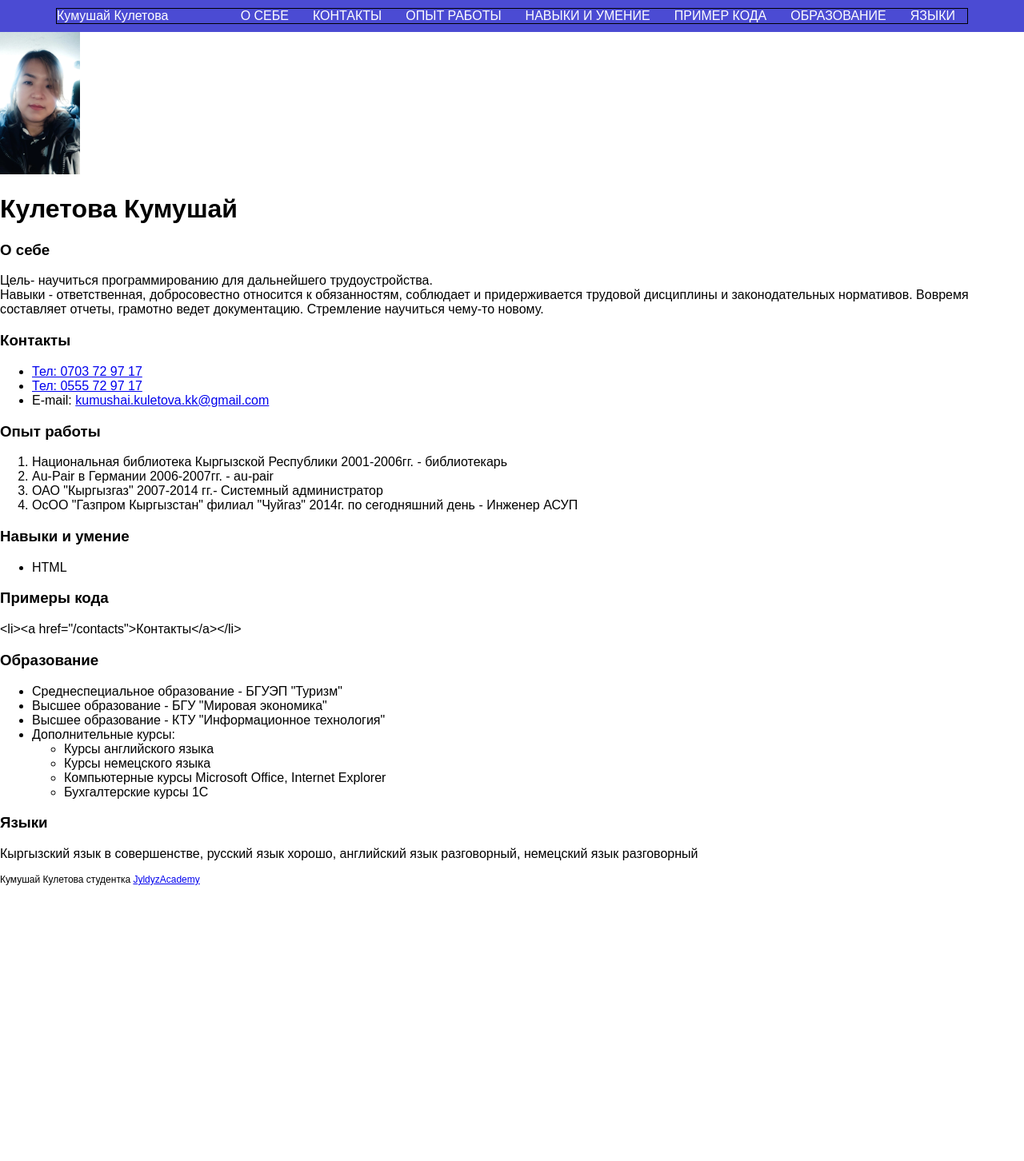
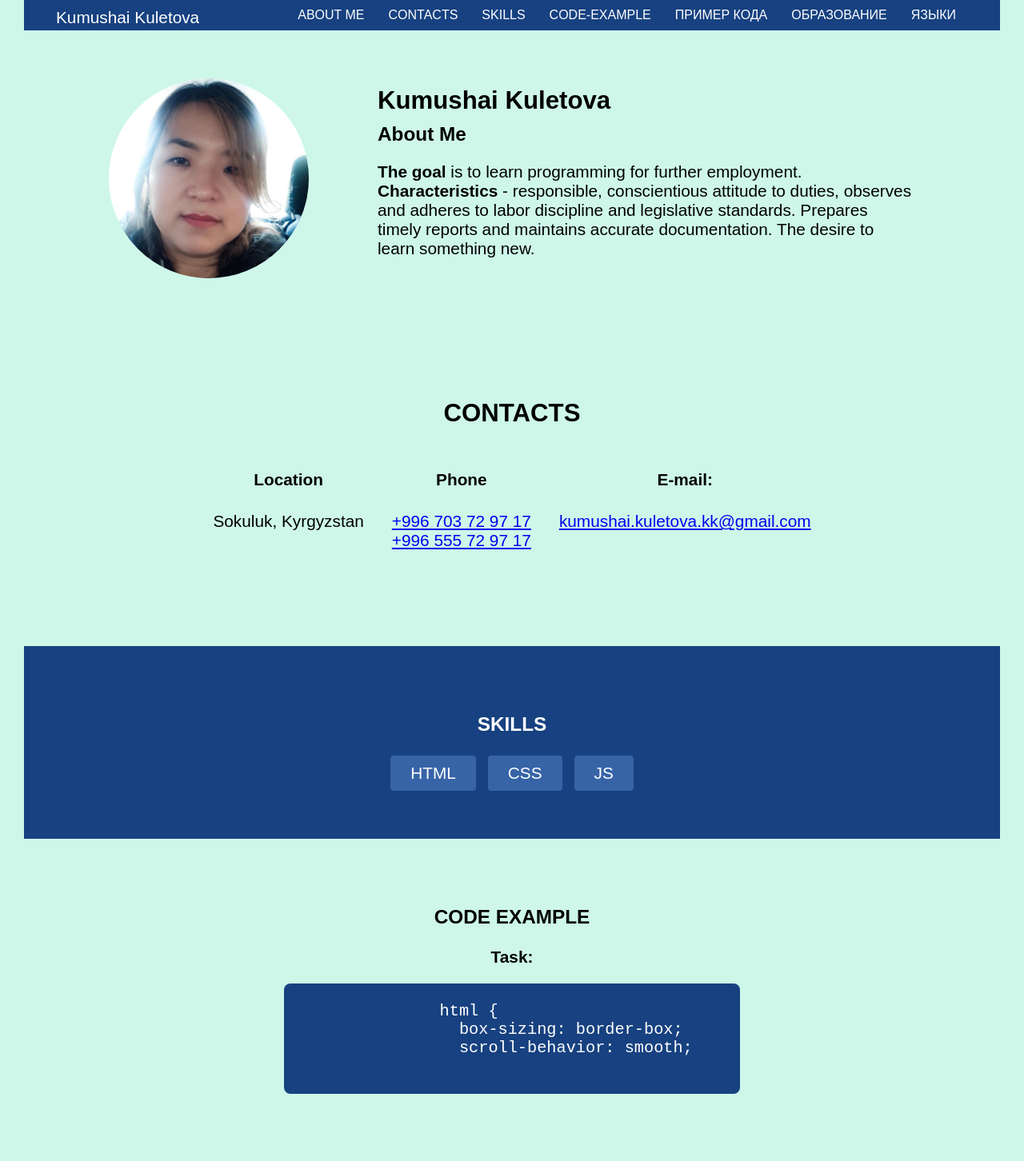
Before and after one commit to KumushaiKuletova/Portfolio, a plain HTML site: page index.html in a window 1280 px wide. Shown: the top 1452 px of the page at 80% size. Before the commit the page ends 1119 px from the top, so only its background shows below. Drawn offline with Linux system fonts and the light colour scheme.

Commit message:
Add: intro, contacts, skills, code, KK.jpg

```diff
--- a/css/style.css
+++ b/css/style.css
@@ -1,5 +1,12 @@
+:root {
+  --accent: #174180;
+  --accent-light: #3764a7;
+  --pure-white: #fff;
+}
+
 html {
   box-sizing: border-box;
+  scroll-behavior: smooth;
 }
 *,
 *:before,
@@ -7,13 +14,25 @@ html {
   box-sizing: inherit;
 }
 body {
+  margin: 0 auto;
+  width: 1220px;
   font-family: Arial, Helvetica, sans-serif;
-  margin: 0;
+  font-size: 1.3em;
+  background-color: rgb(206, 247, 233);
 }
 .container {
   width: 1140px;
-  border: 1px solid black;
   margin: 0 auto;
+}
+.section {
+  padding: 60px 0;
+}
+.section-title {
+  text-transform: uppercase;
+  text-align: center;
+}
+header {
+  margin: 0px auto;
 }
 header a {
   color: #fff;
@@ -25,7 +44,7 @@ header a {
 
 .header-nav {
   padding: 10px 0;
-  background-color: rgb(75, 75, 211);
+  background-color: var(--accent);
   color: #fff;
 }
 .menu {
@@ -44,3 +63,89 @@ header a {
   padding: 0 15px;
   font-size: 16px;
 }
+main {
+  margin: 0;
+  padding: 0;
+}
+.container2 {
+  margin: auto 50px;
+  padding: auto 30px;
+}
+.intro {
+  padding: 0;
+  margin: 60px 0;
+}
+.intro-inner {
+  display: flex;
+  justify-content: center;
+  align-items: center;
+}
+.intro-left {
+  width: 30%;
+}
+.intro-img {
+  background-image: cover;
+  width: 250px;
+  height: 250px;
+  border-radius: 50%;
+}
+.intro-right {
+  width: 60%;
+}
+.intro-right h1,
+.intro-right h3 {
+  margin: 0 0 10px;
+}
+.contacts {
+  margin-bottom: 60px;
+}
+.contacts ul {
+  display: flex;
+  justify-content: center;
+  gap: 35px;
+  margin: 0;
+  padding: 0;
+  list-style: none;
+}
+
+.contacts li {
+  text-align: center;
+}
+
+.skills {
+  padding: 60px 0;
+  color: var(--pure-white);
+  background-color: var(--accent);
+}
+.skills ul {
+  display: flex;
+  justify-content: center;
+  flex-wrap: wrap;
+  gap: 15px;
+  margin: 0;
+  padding: 0;
+  list-style: none;
+}
+.skills li {
+  padding: 10px 25px;
+  background-color: var(--accent-light);
+  border-radius: 4px;
+}
+.code-example {
+  text-align: center;
+}
+.code-example p {
+  font-style: italic;
+}
+.code-example b {
+  font-style: normal;
+}
+.code-example pre {
+  width: 50%;
+  margin: 0 auto;
+  text-align: left;
+  font-size: 1.2em;
+  background-color: var(--accent);
+  color: var(--pure-white);
+  border-radius: 8px;
+}
--- a/index.html
+++ b/index.html
@@ -11,19 +11,19 @@
     <header>
       <nav class="header-nav">
         <div class="container">
-          <a class="header-logo" href="">Кумушай Кулетова</a>
+          <a class="header-logo" href="">Kumushai Kuletova</a>
           <ul class="menu">
             <li class="menu-item">
-              <a class="menu-link" href="#Осебе">О себе</a>
+              <a class="menu-link" href="#About Me">About Me</a>
             </li>
             <li class="menu-item">
-              <a class="menu-link" href="#Контакты">Контакты</a>
+              <a class="menu-link" href="#contacts">Contacts</a>
             </li>
             <li class="menu-item">
-              <a class="menu-link" href="#Опыт">Опыт работы</a>
+              <a class="menu-link" href="#Skills">Skills</a>
             </li>
             <li class="menu-item">
-              <a class="menu-link" href="#Навыки">Навыки и умение</a>
+              <a class="menu-link" href="#code-example">Code-example</a>
             </li>
             <li class="menu-item">
               <a class="menu-link" href="#Пример">Пример кода</a>
@@ -37,37 +37,81 @@
           </ul>
         </div>
       </nav>
-      <img src="KK.png" alt="foto" width="100" />
     </header>
     <main>
-      <h1>Кулетова Кумушай</h1>
-      <section id="Осебе">
-        <h3>О себе</h3>
+      <section class="intro">
+        <div class="container2">
+          <div class="intro-inner">
+            <div class="intro-left">
+              <img class="intro-img" src="KK.jpg" alt="foto" />
+            </div>
+            <div id="About Me" class="intro-right">
+              <h1>Kumushai Kuletova</h1>
+              <h3>About Me</h3>
+              <div>
                 <p>
-          Цель- научиться программированию для дальнейшего трудоустройства.
+                  <b>The goal</b> is to learn programming for further employment.
                   <br />
-          Навыки - ответственная, добросовестно относится к обязанностям,
-          соблюдает и придерживается трудовой дисциплины и законодательных
-          нормативов. Вовремя составляет отчеты, грамотно ведет документацию.
-          Стремление научиться чему-то новому.
+                  <b>Characteristics</b> - responsible, conscientious attitude to duties, observes and adheres to labor discipline and legislative standards. Prepares timely reports and maintains accurate documentation. The desire to learn something new.
                 </p>
+              </div>
+            </div>
+          </div>
+        </div>
       </section>
-      <section id="Контакты">
-        <h3>Контакты</h3>
+      <section id="contacts" class="contacts section">
+        <div class="container2">
+          <h2 class="section-title">Contacts</h2>
           <ul>
-          <li><a href="+996703719717">Тел: 0703 72 97 17</a></li>
-          <li><a href="+996555719717">Тел: 0555 72 97 17</a></li>
             <li>
-            E-mail:
+              <h4>Location</h4>
+              <p>Sokuluk, Kyrgyzstan</p>
+            </li>
+            <li>
+              <h4>Phone</h4>
+              <a href="tel:+996703719717">+996 703 72 97 17</a>
+              <br />
+              <a href="tel:+996555719717">+996 555 72 97 17</a>
+            </li>
+            <li>
+              <h4>E-mail:</h4>
               <a href="mailto:kumushai.kuletova.kk@gmail.com">
                 kumushai.kuletova.kk@gmail.com
               </a>
             </li>
           </ul>
+        </div>
       </section>
-      <section id="Опыт">
-        <h3>Опыт работы</h3>
-        <ol>
+      <section id="Skills" class="skills section">
+        <div class="container2">
+          <h3 class="section-title">Skills</h3>
+          <ul>
+            <li>HTML</li>
+            <li>CSS</li>
+            <li>JS</li>
+          </ul>
+        </div>
+      </section>
+      <section id="code-example" class="code-example section">
+        <div class="container">
+          <h3 class="section-title">Code Example</h3>
+          <p>
+            <b>Task:</b>
+            <pre>
+              <code>
+                html {
+                  box-sizing: border-box;
+                  scroll-behavior: smooth;
+              </code>
+            </pre>
+
+          </p>
+        </div>
+      </section>
+      <section id="works">
+        <div class="conteiner2">
+          <h3>Work Experience</h3>
+          <ul>
             <li>
               Национальная библиотека Кыргызской Республики 2001-2006гг. -
               библиотекарь
@@ -75,23 +119,13 @@
             <li>Au-Pair в Германии 2006-2007гг. - au-pair</li>
             <li>ОАО "Кыргызгаз" 2007-2014 гг.- Системный администратор</li>
             <li>
-            ОсОО "Газпром Кыргызстан" филиал "Чуйгаз" 2014г. по сегодняшний день
-            - Инженер АСУП
+              ОсОО "Газпром Кыргызстан" филиал "Чуйгаз" 2014г. по сегодняшний
+              день - Инженер АСУП
             </li>
-        </ol>
+          </ul>
+        </div>
       </section>
-      <section id="Навыки">
-        <h3>Навыки и умение</h3>
-        <ul>
-          <li>HTML</li>
-        </ul>
-      </section>
-      <section id="Пример">
-        <h3>Примеры кода</h3>
-        <p>
-          &lt;li&gt;&lt;a href="/contacts"&gt;Контакты&lt;/a&gt;&lt;/li&gt;
-        </p>
-      </section>
+
       <section id="Образование">
         <h3>Образование</h3>
         <ul>
```
Also changed, not shown: KK.jpg (added), KK.png (deleted). Lines whose indentation alone changed are shown as unchanged.
